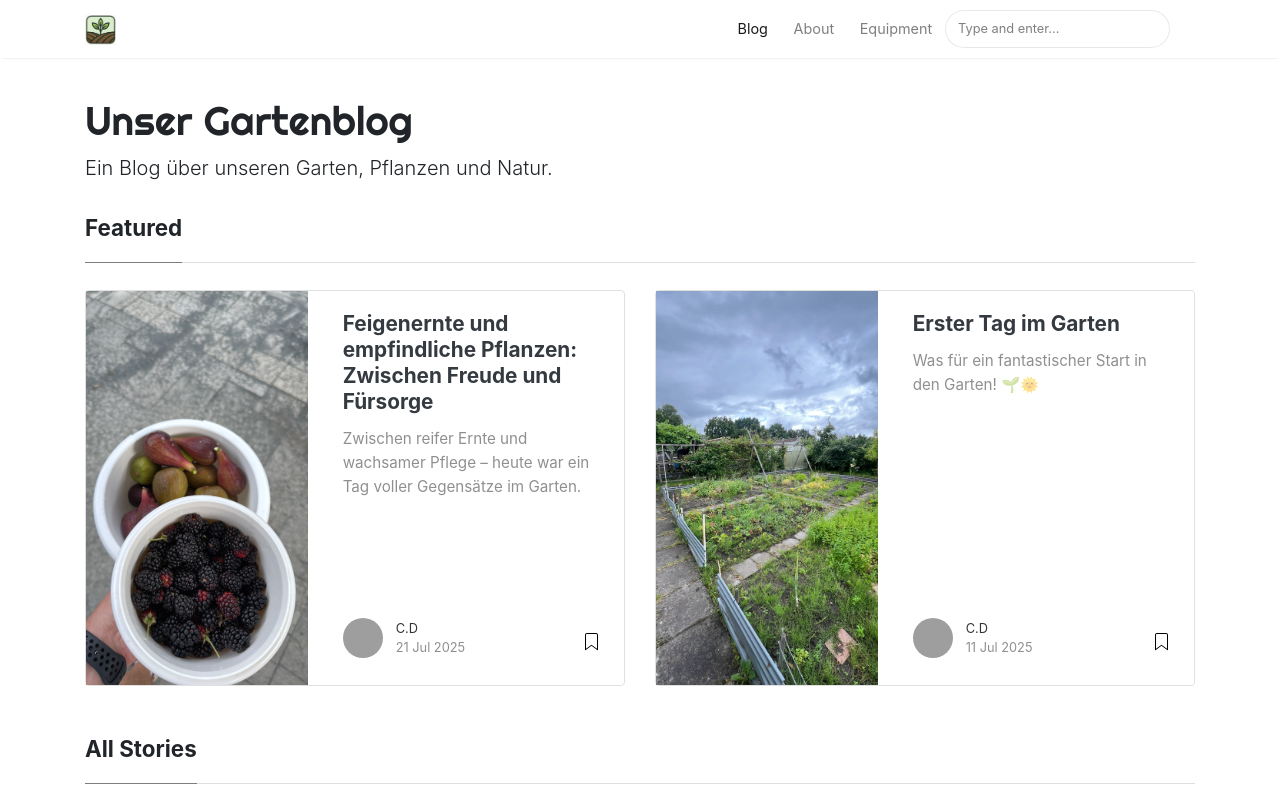
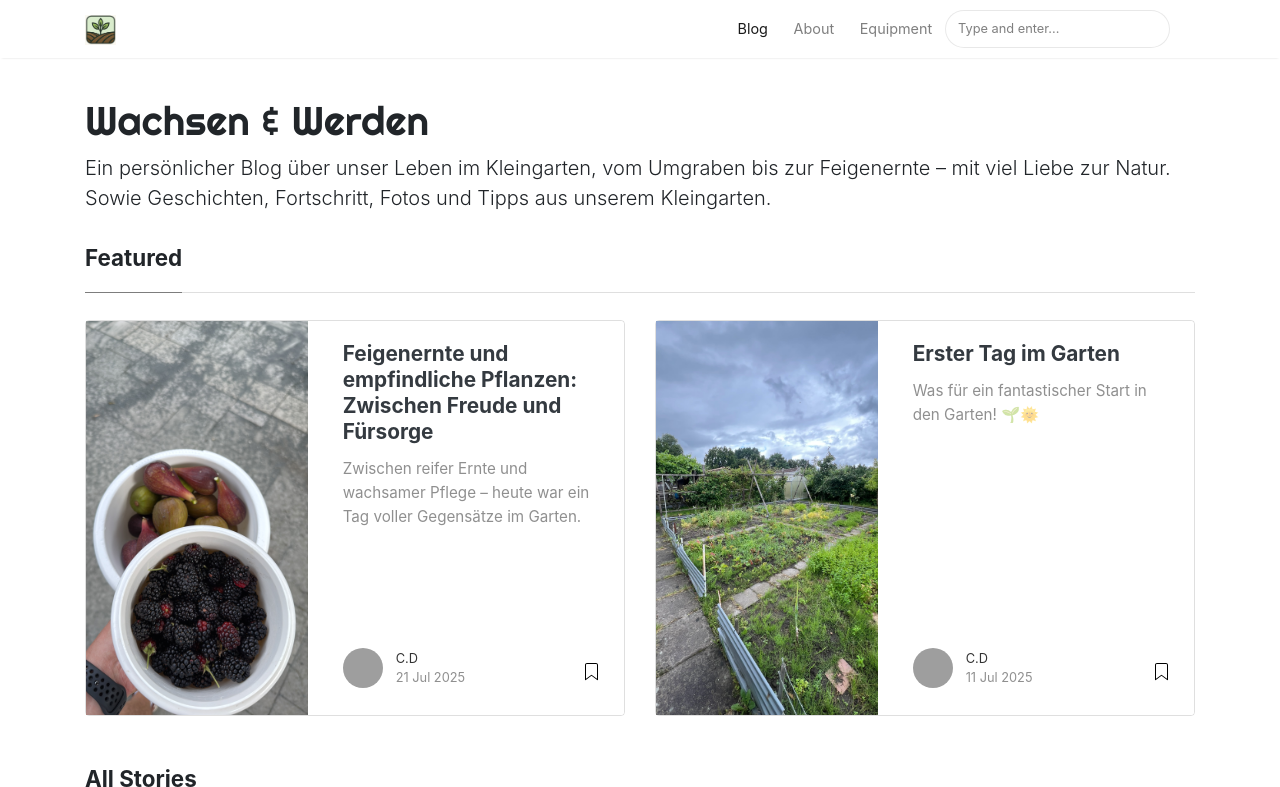
Before and after one commit to kotenaty/kotenaty.github.io, a Jekyll site: the page built from index.html, in a window 1280 px wide and 900 px high, cut to the strip 0-787 px from the top of the window. Built offline with Jekyll 4.4.1, drawn with Linux system fonts in a browser that asks for light colours; nearby versions of some CDN libraries; the list of posts is cut into pages by our own code; some of the changed text lies outside the part shown; grey boxes are pictures that could not be loaded.

Commit message:
fixed brombeere and title

```diff
--- a/_config.yml
+++ b/_config.yml
@@ -1,7 +1,7 @@
 # Site
-name: "Unser Gartenblog"
-title: "Gartenblog"
-description: "Ein Blog über unseren Garten, Pflanzen und Natur."
+name: "Wachsen & Werden"
+title: "Unser Kleingarten-Projekt"
+description: "Ein persönlicher Blog über unser Leben im Kleingarten, vom Umgraben bis zur Feigenernte – mit viel Liebe zur Natur. Sowie Geschichten, Fortschritt, Fotos und Tipps aus unserem Kleingarten."
 logo: 'assets/images/logo.jpg'
 favicon: 'assets/images/logo.jpg'
 baseurl: /
```
Also changed, not shown: _posts/2025-07-21-ernte_umsetz_stress.md (+1 -1 lines).
